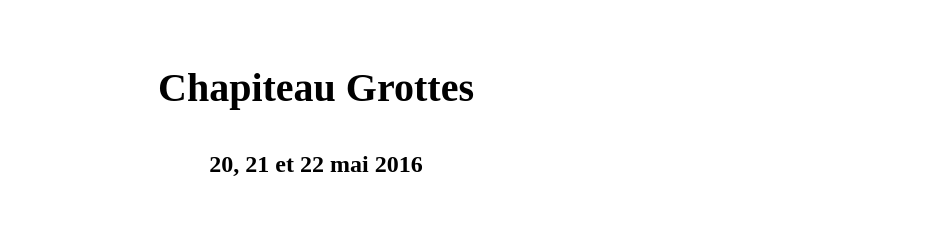
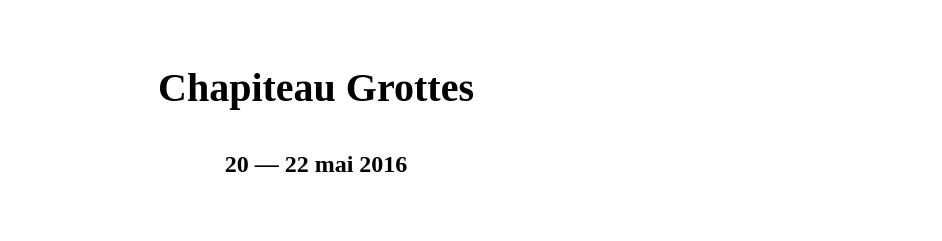
Before and after one commit to larucheio/chapiteaugrottes.ch, a plain HTML site: page index.html in a window 1280 px wide. Shown: the top 241 px of the page, without its empty margins (324-1266 px from the left). Drawn offline with Linux system fonts and the light colour scheme; a web font is replaced by a local one.

Commit message:
Update the markup on subtitle

```diff
--- a/index.html
+++ b/index.html
@@ -90,7 +90,7 @@
 
   <header>
     <h1>Chapiteau Grottes</h1>
-    <p>20, 21 et 22 mai 2016</p>
+    <p><time datetime="2016-05-20">20</time> <time datetime="2016-05-21">—</time> <time datetime="2016-05-22">22 mai 2016</time></p>
   </header>
 
   <section>
```
